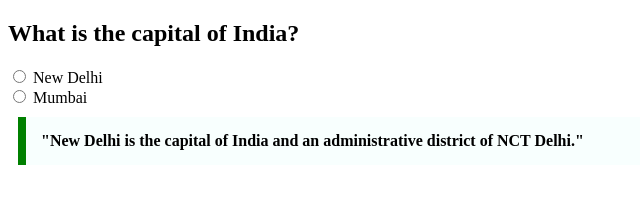
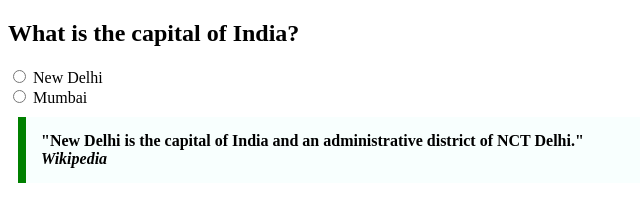
Before and after one commit to acciojob/trivia-jain009, a website: page main.html in a window 1280 px wide. Shown: the whole page, without its empty margins (0-640 px from the left). Drawn offline with Linux system fonts and the light colour scheme.

Commit message:
created a submission

```diff
--- a/main.html
+++ b/main.html
@@ -23,7 +23,7 @@
     <!-- Quotation -->
     <blockquote>
         "New Delhi is the capital of India and an administrative district of NCT Delhi."
-
+        <cite href="https://en.wikipedia.org/wiki/New_Delhi">Wikipedia</cite>
     </blockquote>
     <script type="text/javascript" src="./script.js">
 </script>
```
